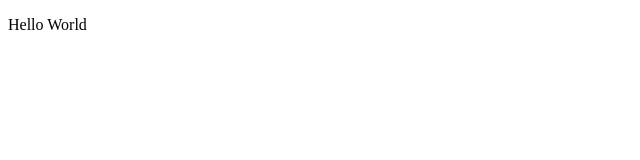
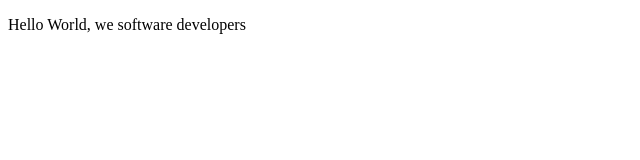
Before and after one commit to Sadaf144/CollabP, a plain HTML site: page index.html in a window 1280 px wide. Shown: the whole page, without its empty margins (0-640 px from the left). Drawn offline with Linux system fonts and the light colour scheme.

Commit message:
devupdate

```diff
--- a/index.html
+++ b/index.html
@@ -8,6 +8,6 @@
     <title>Document</title>
 </head>
 <body>
-    <p>Hello World</p>
+    <p>Hello World, we software developers</p>
 </body>
 </html>
```
